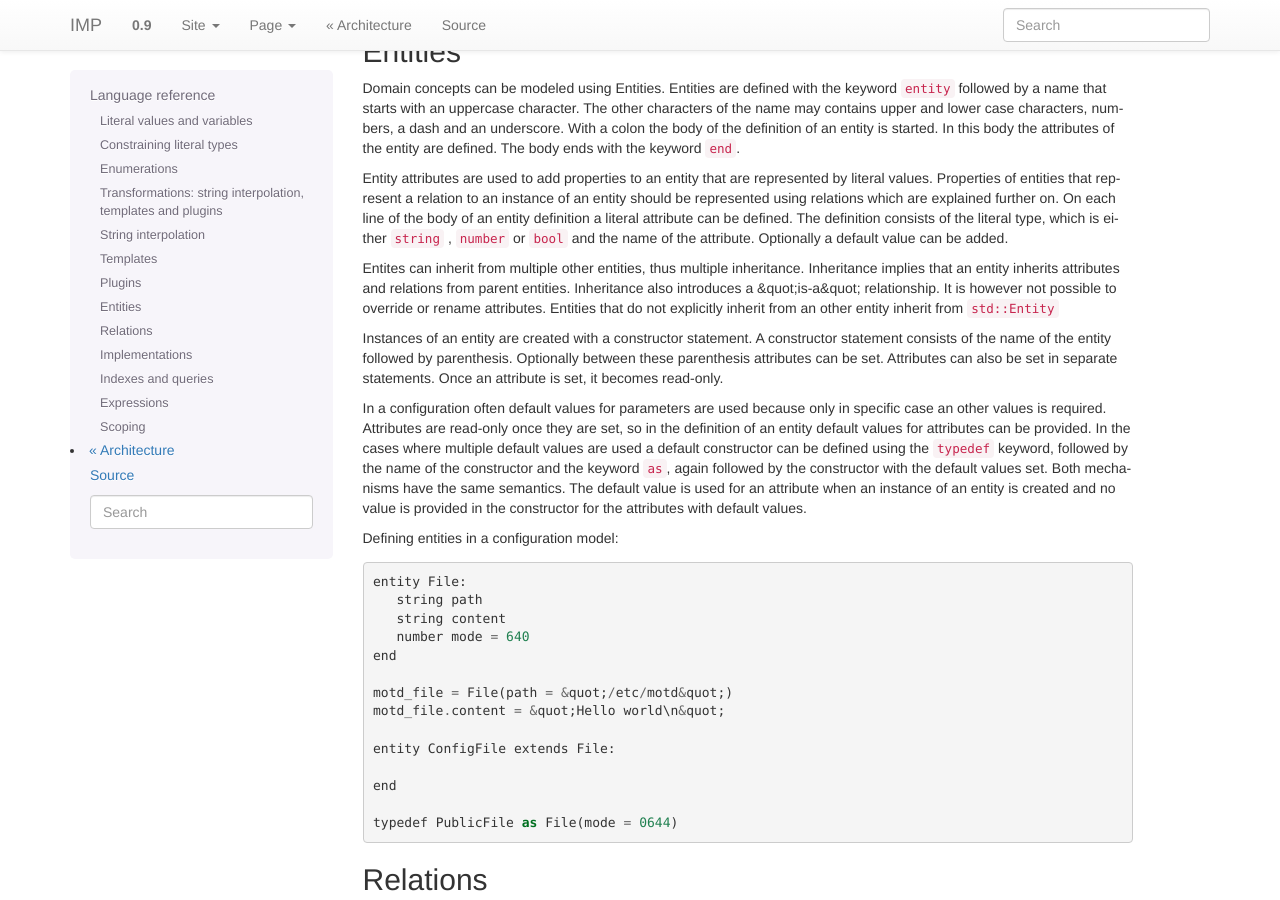
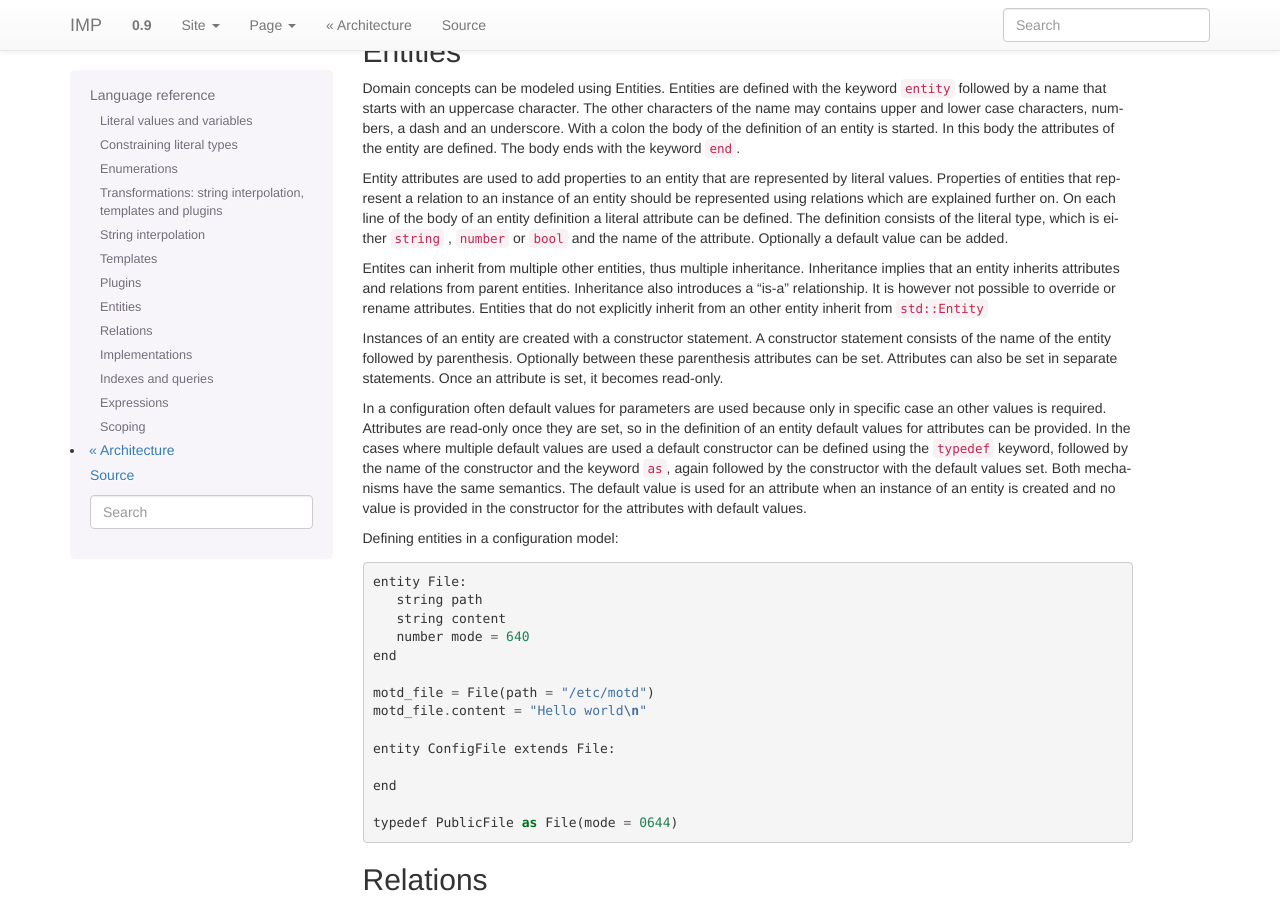
Before and after one commit to Foezjie/imp, a Sphinx documentation site: the page built from docs/sphinx/source/language.rst, in a window 1280 px wide and 900 px high, scrolled down 2638 px. Built offline with Sphinx 7.4.7, drawn with Linux system fonts in a browser that asks for light colours; some of the changed lines change nothing that is shown; some of the changed text lies outside the part shown.

Commit message:
Correct some typos

```diff
--- a/docs/sphinx/source/language.rst
+++ b/docs/sphinx/source/language.rst
@@ -35,7 +35,7 @@
     var2 = 3.14 # assign a float, var2 also contains a number
     var3 = "This is a string" # var3 contains a string
 
-    # var 4 and 5 are both floats
+    # var 4 and 5 are both booleans
     var4 = true
     var5 = false
 
@@ -134,7 +134,7 @@
 Interpolating strings::
 
    hostname = "wwwserv1.example.org"
-   mtod = """Welcome to {{{hostname }}}\n"
+   motd = """Welcome to {{{hostname }}}\n"""
 
 
 Templates
@@ -216,7 +216,7 @@
 Entites can inherit from multiple other entities, thus multiple
 inheritance. Inheritance implies that an entity inherits attributes and
 relations from parent entities. Inheritance also introduces a
-&quot;is-a&quot; relationship. It is however not possible to override
+"is-a" relationship. It is however not possible to override
 or rename attributes. Entities that do not explicitly inherit from an
 other entity inherit from ``std::Entity``
 
@@ -246,8 +246,8 @@
       number mode = 640
    end
 
-   motd_file = File(path = &quot;/etc/motd&quot;)
-   motd_file.content = &quot;Hello world\n&quot;
+   motd_file = File(path = "/etc/motd")
+   motd_file.content = "Hello world\n"
 
    entity ConfigFile extends File:
 
```
